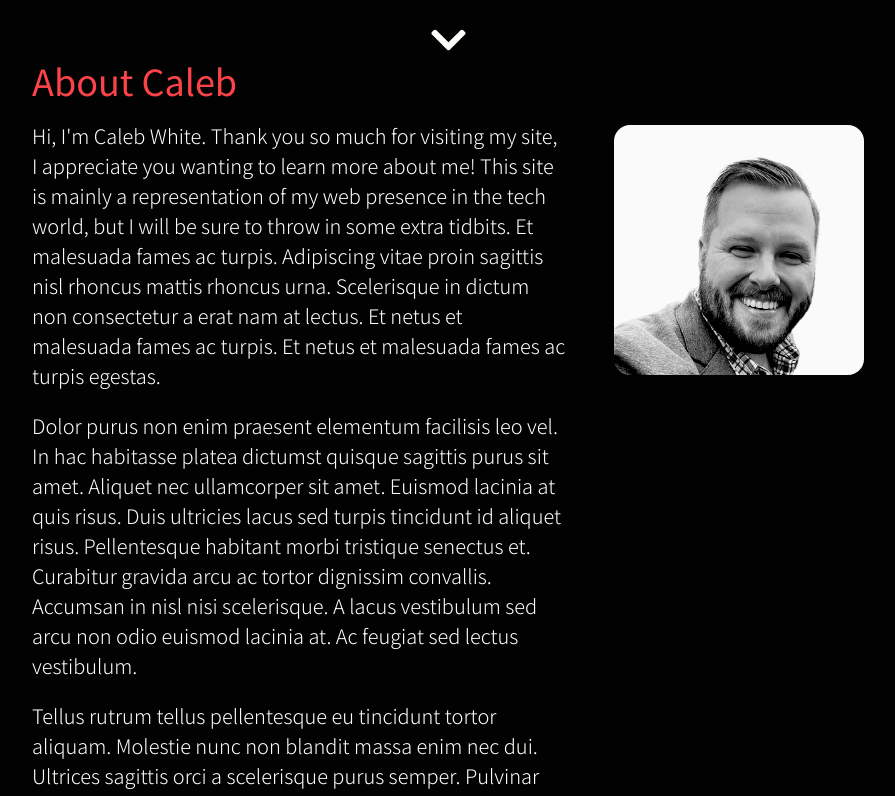
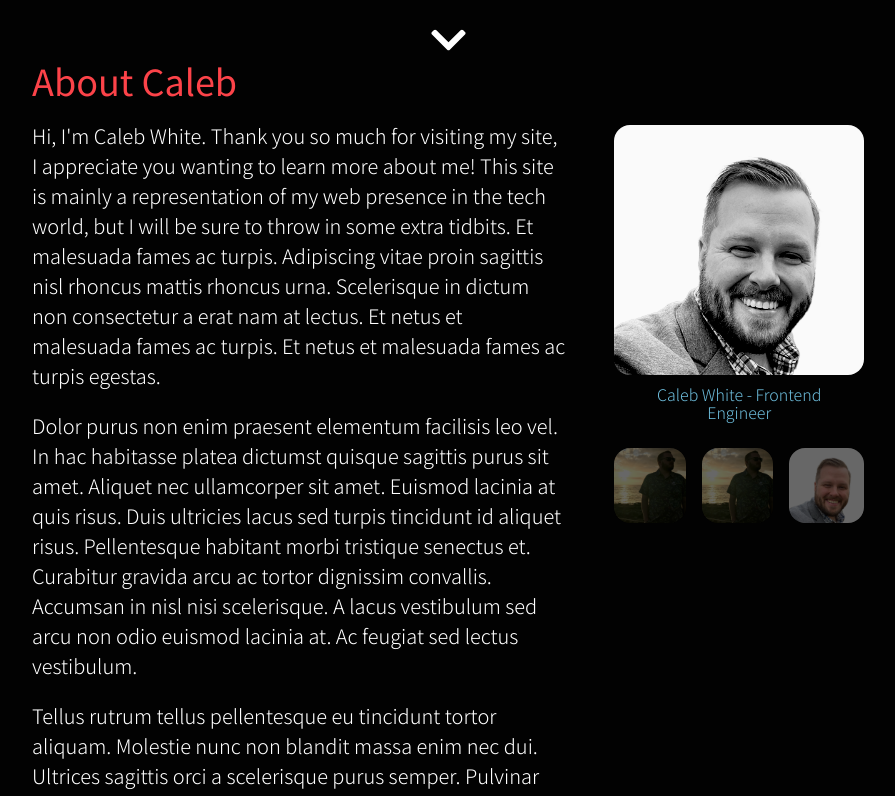
Before and after one commit to calebpdx/calebwhite-com-v2, a Next.js app: page / in a window 1280 px wide. Shown: the part 740-1536 px from the top of the page, without its empty margins (192-1087 px from the left). Built offline with nearby package versions, Linux system fonts and the light colour scheme.

Commit message:
updated profile to have state-based image switching

```diff
--- a/components/_helpers/pageWrapper.jsx
+++ b/components/_helpers/pageWrapper.jsx
@@ -2,6 +2,7 @@ import React from 'react'
 import styled from 'styled-components'
 
 const Wrapper = styled.div`
+	background-color: ${({ theme }) => theme.colors.bg};
 	color: ${({ theme }) => theme.colors.secondary};
 	display: flex;
 	flex-direction: column;
--- a/components/about/profile.jsx
+++ b/components/about/profile.jsx
@@ -1,4 +1,4 @@
-import React from 'react'
+import React, { useState, useEffect } from 'react'
 import Image from 'next/image'
 import styled from 'styled-components'
 
@@ -6,6 +6,7 @@ import theme from '../../themes/_darkTheme'
 import { respondAt } from '../../utils/_respondAt'
 
 const Profiled = styled.aside`
+	box-sizing: border-box;
 	position: sticky;
 	width: 100%;
 	top: 7rem;
@@ -14,21 +15,105 @@ const Profiled = styled.aside`
 		border-radius: 1em;
 	}
 
+	figure {
+		padding: 0;
+		margin: 0;
+
+		figcaption {
+			text-align: center;
+			padding: 10px;
+		}
+	}
+
 	${respondAt.lg`
 		position: sticky;
 	`}
 `
 
+const Thumbs = styled.div`
+	display: flex;
+	flex-direction: row;
+	flex-wrap: wrap;
+	margin-top: 1rem;
+	width: 100%;
+	justify-content: space-between;
+
+	.img-thumb {
+		border-radius: 1em;
+		max-width: calc(35% - 1rem);
+		height: auto;
+		margin-right: 1rem;
+		opacity: 40%;
+		cursor: pointer;
+
+		:last-child {
+			max-width: 30%;
+			margin: 0;
+		}
+
+		:hover {
+			opacity: 100%;
+		}
+	}
+`
+const imageDir = [
+	{
+		id: 1,
+		src: '/asset_images/caleb-grayscale.png',
+		alt: 'Caleb White - Frontend Engineer',
+	},
+	{
+		id: 2,
+		src: '/asset_images/caleb-1.png',
+		alt: 'Beautiful Kaiui Sunset',
+	},
+	{
+		id: 3,
+		src: '/asset_images/caleb-1.png',
+		alt: 'Beautiful Kaiui Sunset',
+	},
+	{
+		id: 4,
+		src: '/asset_images/caleb.png',
+		alt: 'Caleb in Color',
+	},
+]
+
 const Profile = () => {
+	const [activeImg, setImage] = useState(1)
+
 	return (
 		<Profiled>
+			{imageDir
+				.filter((image) => image.id == activeImg)
+				.map((currentImage) => (
+					<figure key={currentImage.id}>
 						<Image
-				src='/asset_images/caleb-grayscale.png'
+							src={currentImage.src}
 							width={350}
 							height={350}
 							className='rounded'
 							layout='responsive'
 						/>
+						<figcaption>{currentImage.alt}</figcaption>
+					</figure>
+				))}
+
+			<Thumbs>
+				{imageDir
+					.filter((image) => image.id != activeImg)
+					.map((thumbImg) => (
+						<img
+							key={thumbImg.id}
+							className='img-thumb'
+							src={thumbImg.src}
+							alt={thumbImg.alt}
+							onClick={() => {
+								setImage(thumbImg.id)
+							}}
+						/>
+					))}
+			</Thumbs>
 		</Profiled>
 	)
 }
--- a/components/footer.jsx
+++ b/components/footer.jsx
@@ -7,23 +7,20 @@ import { respondAt } from '../utils/_respondAt'
 
 const Container = styled.footer`
 	display: flex;
-	flex-direction: row;
+	flex-direction: column;
+	justify-content: space-between;
+	align-items: center;
 	width: 100%;
-	height: 100px;
+	height: 40px;
+	padding: 2rem 0;
+	color: ${({ theme }) => theme.colors.onyx};
+	font-size: 1rem;
 
 	${respondAt.sm`
+		flex-direction: row;
 		width: 65%;
 		max-width: 1520px;
 	`}
-`
-const FootActual = styled.p`
-	display: flex;
-	flex-direction: row;
-	justify-content: space-between;
-	width: 100%;
-	height: 40px;
-	color: ${({ theme }) => theme.colors.onyx};
-	font-size: 1rem;
 `
 
 const Copyright = styled.div`
@@ -38,13 +35,11 @@ const Source = styled.div`
 const Footer = () => {
 	return (
 		<Container>
-			<FootActual>
-				<Copyright>
-					Copyright &copy; <Moment format='YYYY' /> Caleb White. All
-					Rights Reserved.
-				</Copyright>
-				<Source>Source GITHUB</Source>
-			</FootActual>
+			<Copyright>
+				Copyright &copy; <Moment format='YYYY' /> Caleb White. All
+				Rights Reserved.
+			</Copyright>
+			<Source>Source GITHUB</Source>
 		</Container>
 	)
 }
--- a/themes/_darkTheme.js
+++ b/themes/_darkTheme.js
@@ -2,7 +2,7 @@ const theme = {
 	colors: {
 		primary: '#FC4349',
 		secondary: '#6DBCDB',
-		powderWhite: '#FFFDF9',
+		powderWhite: '#FFFFFF',
 		wolfGray: '#D7DADB',
 		onyx: '#36313D',
 		bg: '#020202',
```
Also changed, not shown: 1 other file (tests, documents, lock files or other folders). Lines whose indentation alone changed are shown as unchanged.
